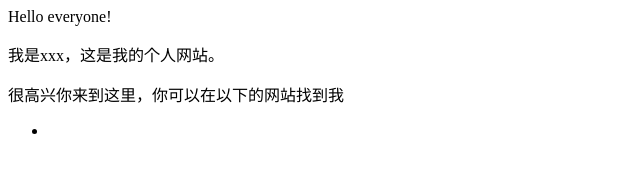
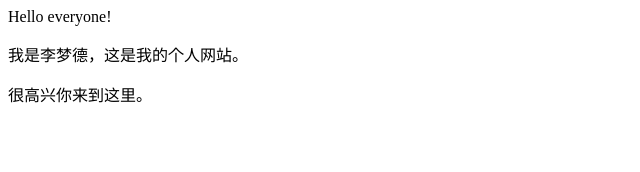
Before and after one commit to Mengde-Li/Mengde-Li.github.io, a plain HTML site: page index.html in a window 1280 px wide. Shown: the whole page, without its empty margins (0-640 px from the left). Drawn offline with Linux system fonts and the light colour scheme.

Commit message:
Update index.html

```diff
--- a/index.html
+++ b/index.html
@@ -1,6 +1,3 @@
 <p>Hello everyone!</p>
-<p>我是xxx，这是我的个人网站。 </p>
-<p>很高兴你来到这里，你可以在以下的网站找到我</p>
-<ul>
-<li> <a href="http://hejie.nigeerhuo.com”>我的博客(已经不更细了,现在在知乎写文章/a></1i>
-</u1>
+<p>我是李梦德，这是我的个人网站。 </p>
+<p>很高兴你来到这里。</p>
```
